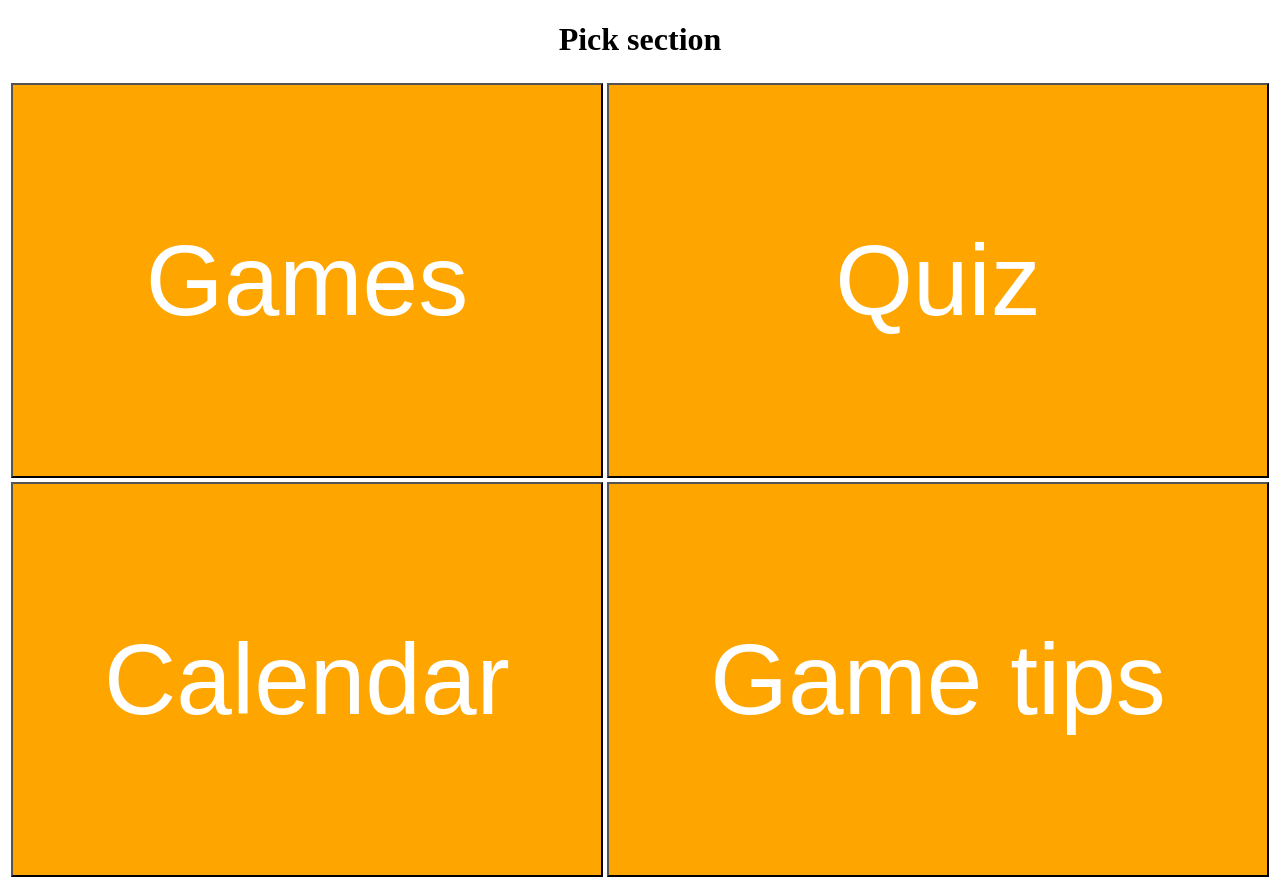
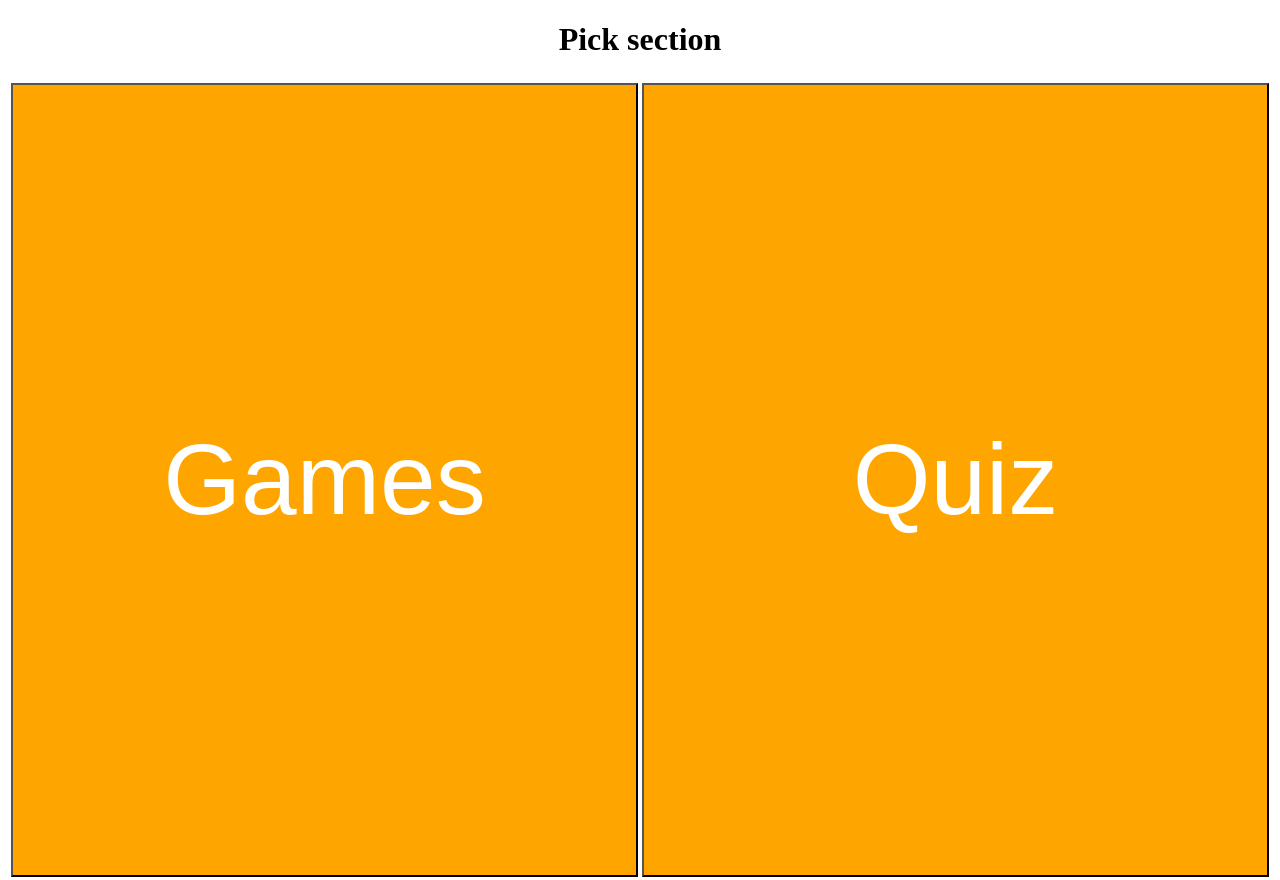
Before and after one commit to dunksmith/Luca-home-helper, a plain HTML site: page select-section-pg.html in a window 1280 px wide. Drawn offline with Linux system fonts and the light colour scheme.

Commit message:
icon and remove row

```diff
--- a/select-section-pg.html
+++ b/select-section-pg.html
@@ -15,6 +15,9 @@ color:white;
 font-size:100px;
 }
   </style>
+
+  <link rel="apple-touch-icon" href="assets/images/icon.png">
+  <link rel="icon" href="assets/images/icon.png">
 </head>
 <body style="height: 100%">
 
@@ -22,21 +25,14 @@ font-size:100px;
   <h1>Pick section</h1>
 <table style="width:100%; height: 100%">
   <tr>
-    <td>
+    <td width="50%">
       <input type="button" value="Games" onclick="window.open('https://scratch.mit.edu/mystuff/','_blank')" />
     </td>
     <td>
       <input type="button" value="Quiz" onclick="window.open('https://kahoot.it','_blank')"/>
     </td>
   </tr>
-  <tr>
-    <td>
-      <input type="button" value="Calendar" onclick="window.open('https://scratch.mit.edu/mystuff/','_blank')"/>
-    </td>
-    <td>
-      <input type="button" value="Game tips" onclick="window.open('https://scratch.mit.edu/mystuff/','_blank')"/>
-    </td>
-  </tr>
+
 </table>
 
 </body>
```
Also changed, not shown: index.html (+3 -0 lines).
